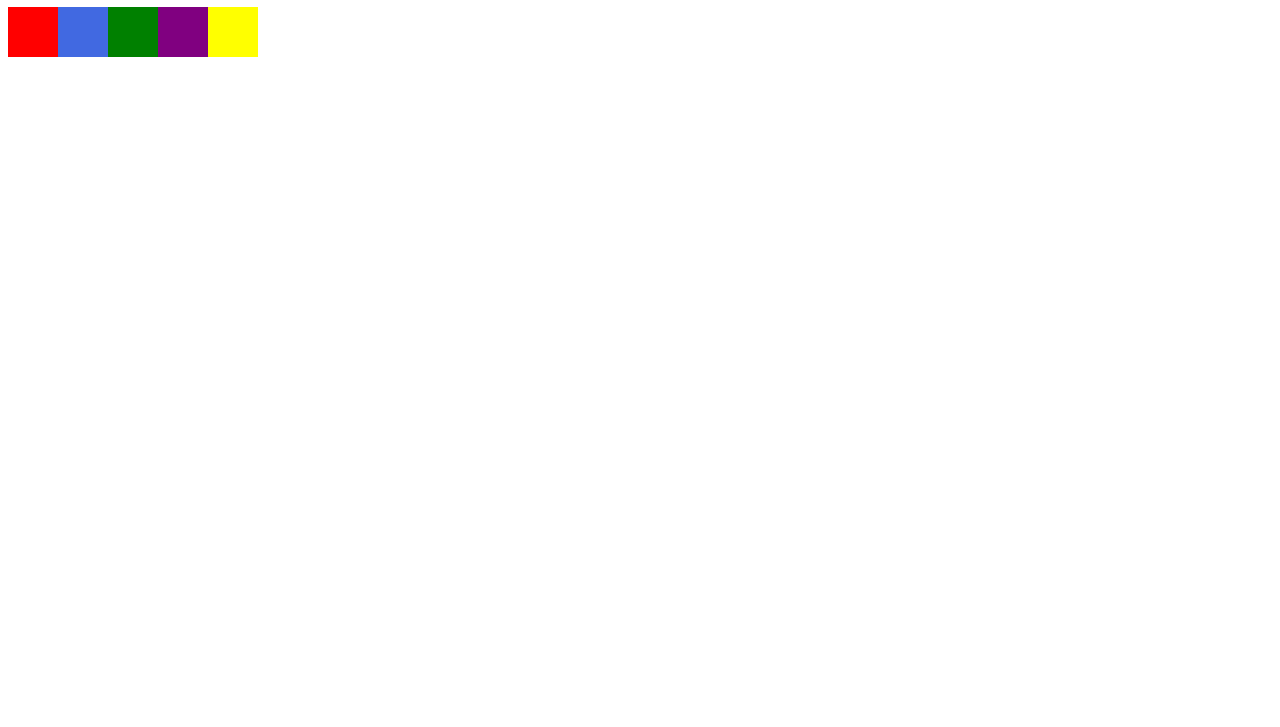
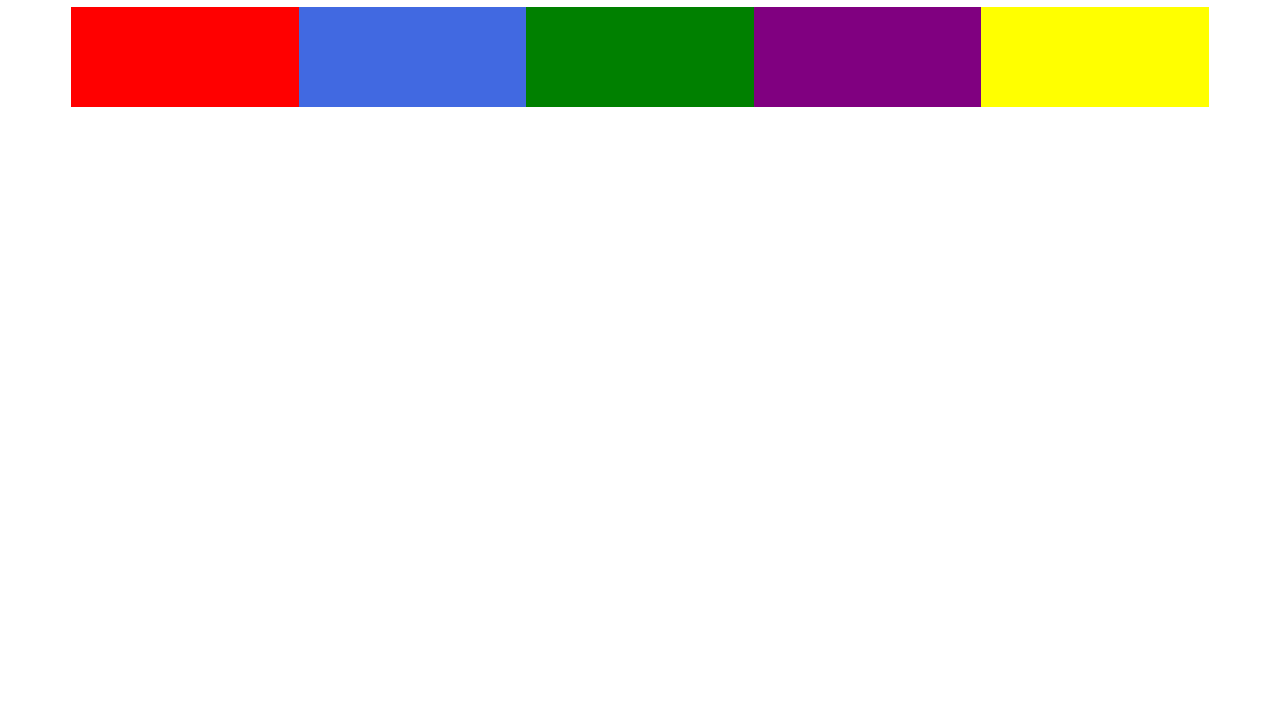
Before and after one commit to vunsh/Music-app, a plain HTML site: page index.html in a window 1280 px wide. Shown: the part 73-800 px from the top of the page. Drawn offline with Linux system fonts and the light colour scheme.

Commit message:
more styling (alignment, etc.)

```diff
--- a/style.css
+++ b/style.css
@@ -31,4 +31,11 @@
 #container{
     display:flex;
     width: 90%;
+    margin:auto;
 }
+
+#container > div{
+    flex:1;
+    width: 100px;
+    height: 100px;
+}
```
